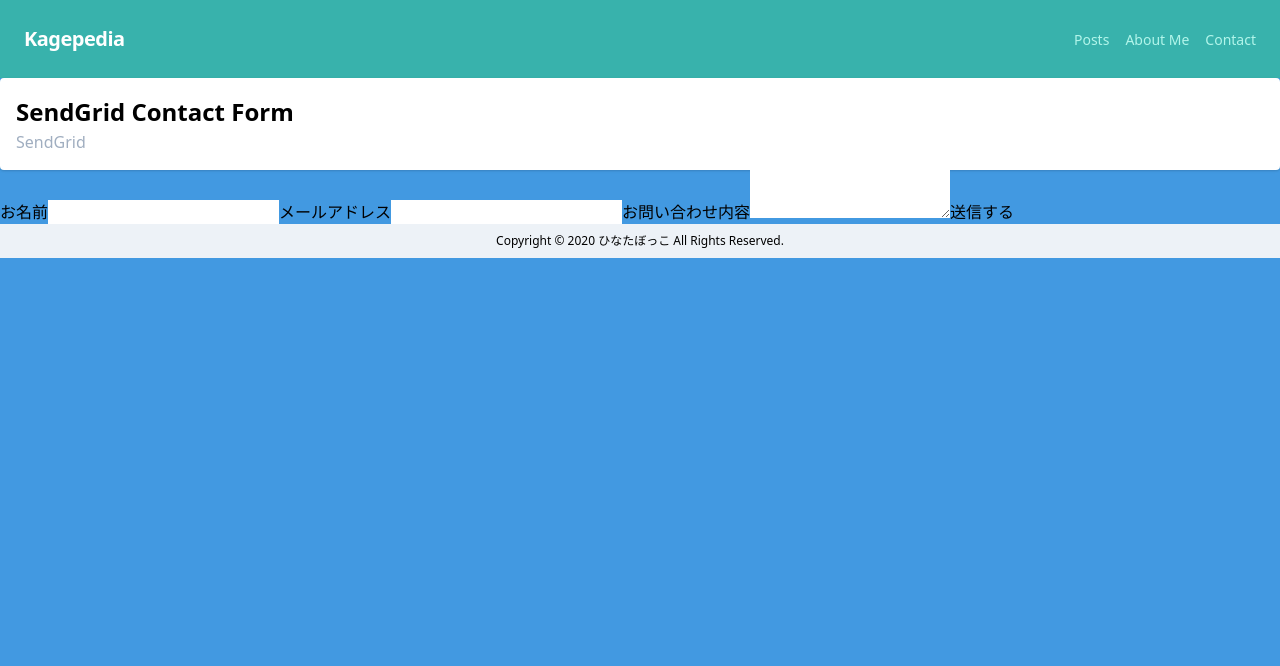
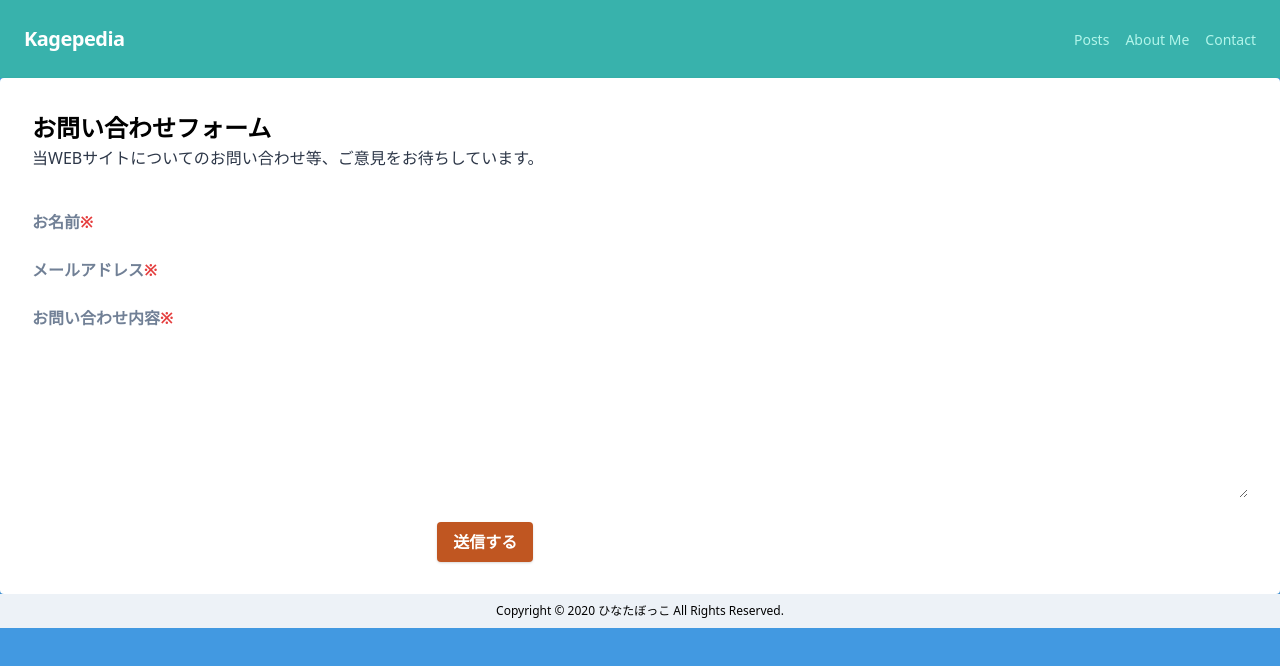
Before and after one commit to kagepedia/homepage, a Next.js app: page /contact/form in a window 1280 px wide. Shown: the top 666 px of the page. Built offline with nearby package versions, Linux system fonts and the light colour scheme.

Commit message:
お問い合わせフォーム メール本文はインデント無視

```diff
--- a/pages/api/sendmail.js
+++ b/pages/api/sendmail.js
@@ -10,13 +10,27 @@ export default async function (req, res) {
       to: email, // To client
       from: process.env.ADMIN_MAIL,
       subject: 'お問い合わせありがとうございます',
-      text: `お問い合わせありがとうございます。rn順番に回答を行いますので、今しばらくお待ち下さい。rnrn以下の内容で送信されました。rnお名前：${name}rnメールアドレス：${email}rnお問い合わせ内容：${contents}`,
+      text: `お問い合わせありがとうございます。
+順番に回答を行いますので、今しばらくお待ち下さい。
+以下の内容で送信されました。
+■お名前
+${name}
+■メールアドレス
+${email}
+■お問い合わせ内容
+${contents}`,
     },
     {
       to: process.env.ADMIN_MAIL, // To admin
       from: process.env.ADMIN_MAIL,
       subject: 'お問い合わせがありました',
-      text: `以下の内容でお問い合わせがありました。rnお名前：${name}¥rnメールアドレス：${email}rnお問い合わせ内容：${contents}`,
+      text: `以下の内容でお問い合わせがありました。
+■お名前
+${name}
+■メールアドレス
+${email}
+■お問い合わせ内容
+${contents}`,
     },
   ];
 
--- a/pages/contact/form.js
+++ b/pages/contact/form.js
@@ -4,8 +4,10 @@ import Header from '../../components/molecules/header';
 import Footer from '../../components/molecules/footer';
 import { useState } from 'react';
 import { useRouter } from 'next/router';
+import { isLength, isMail } from '../../utils/form_validation';
 
 const Form = () => {
+  const [isDisabled, setisDisabled] = useState(false);
   const [errors, setErrors] = useState({});
 
   const [form, setForm] = useState({
@@ -28,11 +30,13 @@ const Form = () => {
   // submit handler
   const handleSubmit = (e) => {
     e.preventDefault();
+    setisDisabled(true);
     const errs = formValidation();
     if (Object.keys(errs).length === 0) {
       postData(form);
     } else {
       setErrors({ errs });
+      setisDisabled(false);
     }
   };
 
@@ -40,8 +44,11 @@ const Form = () => {
   const formValidation = () => {
     let err = {};
     if (!form.name) err.name = 'お名前は必須項目です';
+    if (form.name && isLength(form.name, 30) === false) err.name = 'お名前の文字数は30字以内で入力してください';
     if (!form.email) err.email = 'メールアドレスは必須項目です';
+    if (form.email && isMail(form.email) === false) err.email = 'メールアドレスを正しく入力してください';
     if (!form.contents) err.contents = 'お問い合わせ内容は必須項目です';
+    if (form.contents && isLength(form.contents, 200) === false) err.contents = 'お問い合わせ内容の文字数は200字以内で入力してください';
     return err;
   };
 
@@ -67,25 +74,58 @@ const Form = () => {
     <div>
       <Head title={'お問い合わせ（入力）'} url={'https://kagepedia.com/contact/form'} />
       <Header />
-      <div className="p-4 bg-white rounded shadow">
-        <h1 className="text-2xl font-bold">SendGrid Contact Form</h1>
-        <p className="text-gray-500">SendGrid</p>
-      </div>
-      <form onSubmit={handleSubmit}>
-        <label htmlFor="name">お名前</label>
-        <input type="text" maxLength="30" name="name" value={form.name} onChange={handleChange} required />
-        <label htmlFor="email">メールアドレス</label>
-        <input type="email" maxLength="30" name="email" value={form.email} onChange={handleChange} required />
-        <label htmlFor="contents">お問い合わせ内容</label>
-        <textarea name="contents" maxLength="80" value={form.contents} onChange={handleChange} required />
-        <button type="submit" className="btn">
-          送信する
-        </button>
-      </form>
-      <div>
-        {Object.keys(errors).map((err, index) => (
-          <li key={index}>{err}</li>
-        ))}
+      <div className="p-8 mt-6 lg:mt-0 rounded shadow bg-white">
+        <h1 className="text-2xl font-bold">お問い合わせフォーム</h1>
+        <p className="text-gray-800 mb-10">当WEBサイトについてのお問い合わせ等、ご意見をお待ちしています。</p>
+        <form onSubmit={handleSubmit}>
+          <div className="md:flex mb-6">
+            <div className="md:w-1/3">
+              <label htmlFor="name" className="block text-gray-600 font-bold md:text-left mb-3 md:mb-0 pr-4">
+                お名前<span className="text-red-600">※</span>
+              </label>
+            </div>
+            <div className="md:w-2/3">
+              <input type="text" maxLength="30" name="name" className="form-input block w-full focus:bg-white" value={form.name} onChange={handleChange} required />
+            </div>
+          </div>
+          <div className="md:flex mb-6">
+            <div className="md:w-1/3">
+              <label htmlFor="email" className="block text-gray-600 font-bold md:text-left mb-3 md:mb-0 pr-4">
+                メールアドレス<span className="text-red-600">※</span>
+              </label>
+            </div>
+            <div className="md:w-2/3">
+              <input type="email" maxLength="30" name="email" className="form-input block w-full focus:bg-white" value={form.email} onChange={handleChange} required />
+            </div>
+          </div>
+          <div className="md:flex mb-6">
+            <div className="md:w-1/3">
+              <label htmlFor="contents" className="block text-gray-600 font-bold md:text-left mb-3 md:mb-0 pr-4">
+                お問い合わせ内容<span className="text-red-600">※</span>
+              </label>
+            </div>
+            <div className="md:w-2/3">
+              <textarea name="contents" className="form-textarea block w-full focus:bg-white" maxLength="200" rows="8" value={form.contents} onChange={handleChange} required></textarea>
+            </div>
+          </div>
+          <div>
+            {Object.keys(errors).map((err, index) => (
+              <li key={index}>{err}</li>
+            ))}
+          </div>
+          <div className="md:flex md:items-center">
+            <div className="md:w-1/3"></div>
+            <div className="md:w-2/3">
+              <button
+                type="submit"
+                className="shadow bg-orange-700 hover:bg-orange-500 focus:shadow-outline focus:outline-none text-white font-bold py-2 px-4 rounded"
+                disabled={isDisabled ? 'disabled' : null}
+              >
+                送信する
+              </button>
+            </div>
+          </div>
+        </form>
       </div>
       <Footer />
     </div>
--- a/pages/contact/thanks.js
+++ b/pages/contact/thanks.js
@@ -7,8 +7,23 @@ const Thanks = () => (
     <Head title={'お問い合わせ（完了）'} url={'https://kagepedia.com/contact/thanks'} />
     <Header />
     <div className="p-4 bg-white rounded shadow">
-      <h1 className="text-2xl font-bold">Thanks</h1>
-      <p className="text-gray-500">Thanks Page</p>
+      <h1 className="text-2xl font-bold border-b-2">お問い合わせ完了</h1>
+      <h2 className="text-xl font-semibold my-4">お問い合わせメールを送信しました</h2>
+      <p>
+        Webサイトより、お問い合わせ頂きありがとうございました。
+        <br />
+        お問い合わせフォームにご記入いただいたメールアドレス宛に、お問い合わせ受付の確認メールを送信させていただきました。
+        <br />
+        <br />
+        順番に確認後お問い合わせの返信をさせて頂きますが、お問い合わせ内容や、混雑状況等によって前後する場合もございますので予めご了承ください。
+        <br />
+        お問い合わせ受付確認の自動返信メールが24時間以内に届かない場合は、メールアドレスの入力ミス等が考えられます。その場合は大変お手数ですが、再度お問い合わせいただきますようよろしくお願いいたします。
+        <br />
+        <span className="text-red-600">※迷惑メールフォルダに受信されている場合もございますので一度ご確認ください。</span>
+      </p>
+      <a href="/" className="border-solid border border-gray-600 hover:text-white hover:bg-black h-12 w-32">
+        TOPへ戻る
+      </a>
     </div>
     <Footer />
   </div>
--- /dev/null
+++ b/public/css/contact/form.css
@@ -0,0 +1,10 @@
+.max-h-64 {
+  @apply h-64 max-h-full;
+}
+
+.form-input,
+.form-textarea,
+.form-select,
+.form-multiselect {
+  @apply bg-gray-200;
+}
--- a/public/css/main.css
+++ b/public/css/main.css
@@ -9,4 +9,5 @@ body {
 @tailwind utilities;
 
 /* original utilities */
-@import "./posts/detail.css";
+@import './posts/detail.css';
+@import './contact/form.css';
--- /dev/null
+++ b/utils/form_validation.js
@@ -0,0 +1,20 @@
+// 独自バリデーション
+/*
+ * 文字数チェック
+ * @type {String, Number}
+ * return {Boolen}
+ */
+export function isLength(data, length) {
+  if (data.lenght > length) return false;
+  return true;
+}
+
+/*
+ * メールアドレスチェック
+ * @type {String}
+ * return {Boolen}
+ */
+export function isMail(data) {
+  const REGEX_EMAIL = /^(([^<>()[\]\\.,;:\s@"]+(\.[^<>()[\]\\.,;:\s@"]+)*)|(".+"))@((\[[0-9]{1,3}\.[0-9]{1,3}\.[0-9]{1,3}\.[0-9]{1,3}\])|(([a-zA-Z\-0-9]+\.)+[a-zA-Z]{2,}))$/;
+  return REGEX_EMAIL.test(data);
+}
```
